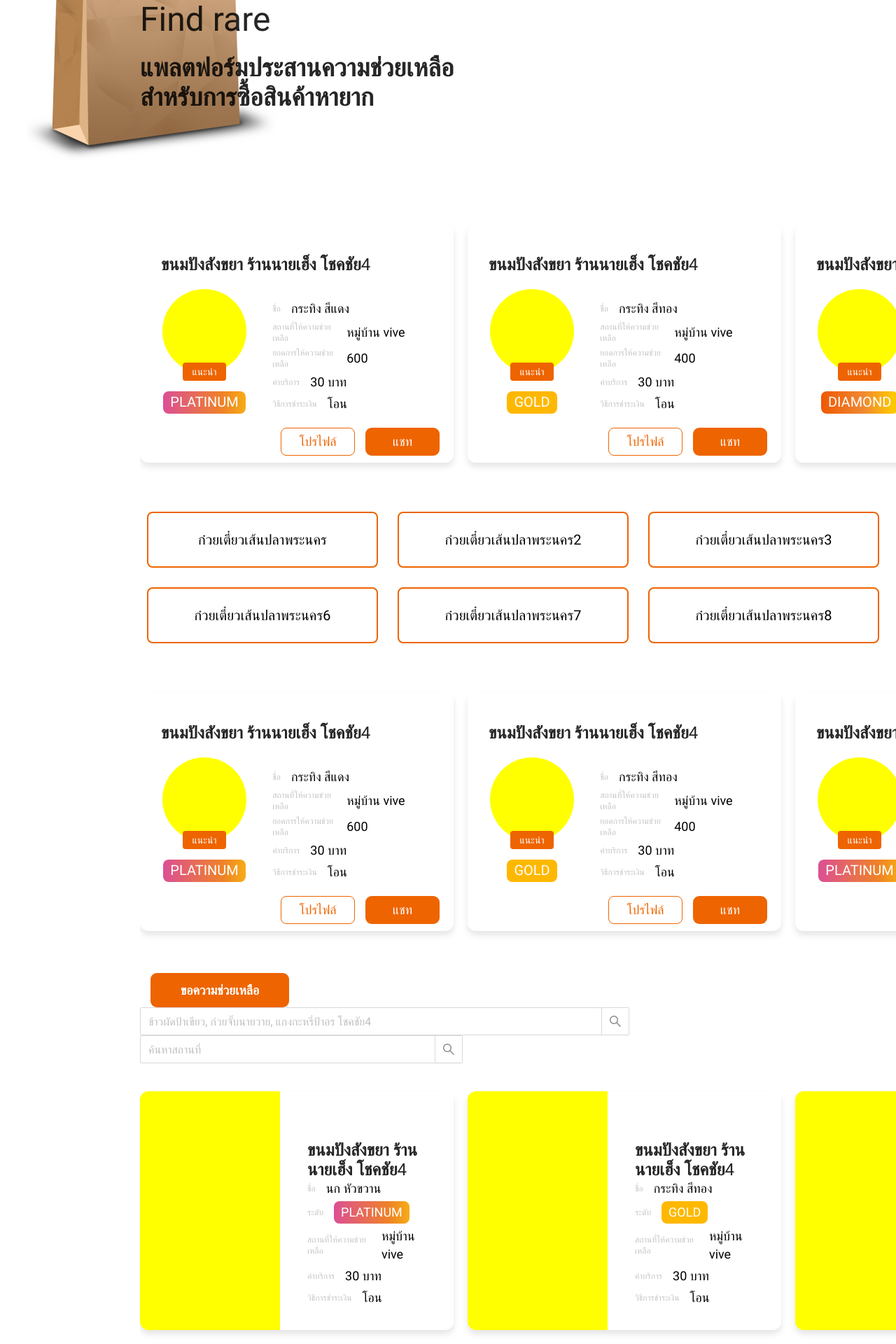
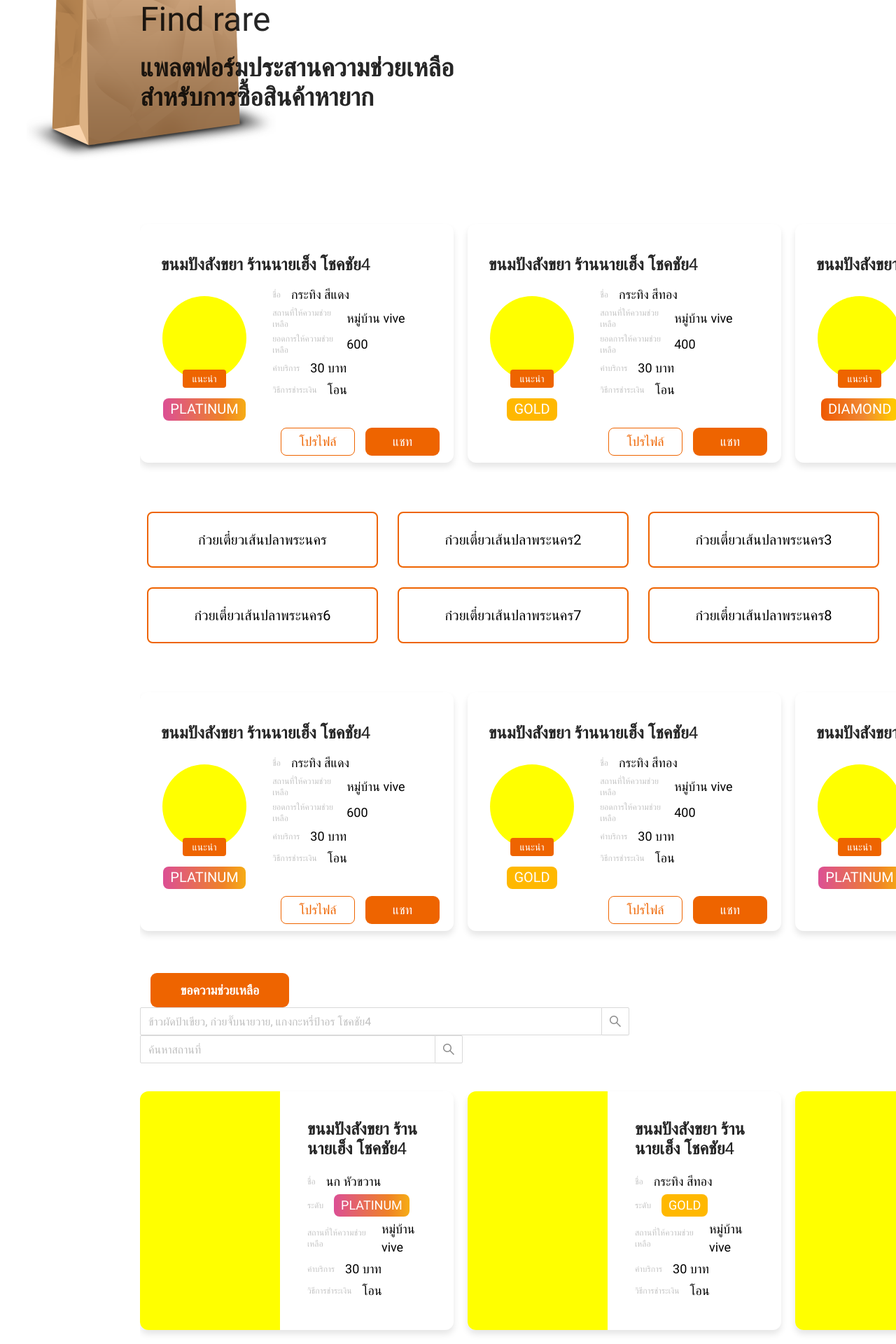
Before and after one commit to nnaboon/HelloHelper_Frontend, a React (Create React App) app: page / in a window 1280 px wide. Shown: the part 643-2563 px from the top of the page at 70% size. Built offline with nearby package versions, Linux system fonts and the light colour scheme.

Commit message:
add margin-bottom to card title

```diff
--- a/src/components/Card/PopularRequestCard.tsx
+++ b/src/components/Card/PopularRequestCard.tsx
@@ -47,6 +47,7 @@ const CardContainer = styled.div`
 const RequestTitle = styled.div`
     font-weight: 800;
     font-size: 24px;
+    margin-bottom: 10px;
 `;
 
 const HelperImage = styled.div`
@@ -105,7 +106,6 @@ export const PopularRequestCard = ({title, imageURL} : RequestCardProps) => {
                             css={css`
                                 display: flex;
                                 flex-direction: column;
-                                margin-top: 30px;
                             `}
                         >
                             <RequestDataContent>
--- a/src/components/Card/SuggestedRequestCard.tsx
+++ b/src/components/Card/SuggestedRequestCard.tsx
@@ -47,6 +47,7 @@ const RequestTitle = styled.div`
     font-weight: 800;
     font-size: 24px;
     line-height: 28px;
+    margin-bottom: 20px;
 `;
 
 const HelperImage = styled.div`
@@ -102,7 +103,6 @@ export const SuggestedRequestCard = ({title, imageURL} : RequestCardProps) => {
                             css={css`
                                 display: flex;
                                 flex-direction: column;
-                                margin-top: 30px;
                             `}
                         >
                             <RequestTitle>{title}</RequestTitle>
--- a/src/components/Card/TopTenRequestCard.tsx
+++ b/src/components/Card/TopTenRequestCard.tsx
@@ -39,6 +39,8 @@ const CardContainer = styled.div`
 const RequestTitle = styled.div`
     font-weight: 800;
     font-size: 24px;
+    margin-bottom: 10px;
+
 `;
 
 const HelperImage = styled.div`
@@ -104,7 +106,6 @@ export const TopTenRequestCard = ({title, imageURL} : RequestCardProps) => {
                             css={css`
                                 display: flex;
                                 flex-direction: column;
-                                margin-top: 30px;
                             `}
                         >
                             <TopTenRequestDataContent>
```
